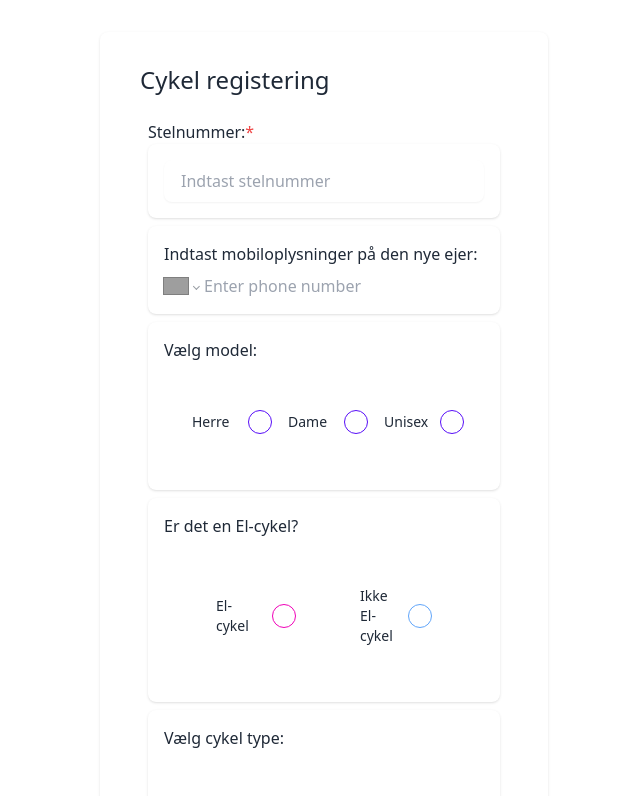
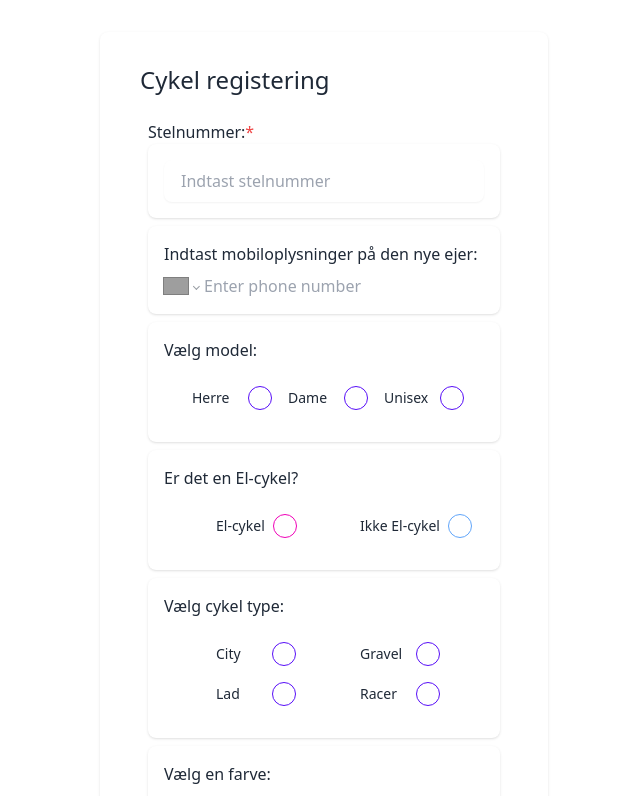
Before and after one commit to Mihusu/myBicycle, a React (Vite) app in the folder site/: page /bicycleregistration in a window 1280 px wide. Shown: the top 796 px of the page, without its empty margins (316-956 px from the left). Built offline with nearby package versions, Linux system fonts and the light colour scheme; grey boxes are pictures that could not be loaded.

Commit message:
Small style corrections to registration

```diff
--- a/site/src/pages/RegistrationOfBikes.jsx
+++ b/site/src/pages/RegistrationOfBikes.jsx
@@ -40,7 +40,7 @@ const BikeRegistration = () => {
 
               <div className=" p-4 bg-white rounded-lg shadow dark:bg-gray-800">
                 <h2 className="mb-2">Vælg model:</h2>
-                <div className="place-items-center grid grid-cols-3 px-4 py-8">
+                <div className="place-items-center grid grid-cols-3 px-4 py-2">
                   <RadioButton
                     labelName={"Herre"}
                     name={"gender"}
@@ -61,7 +61,7 @@ const BikeRegistration = () => {
 
               <div className=" p-4 bg-white rounded-lg shadow dark:bg-gray-800">
                 <h2 className="mb-2">Er det en El-cykel?</h2>
-                <div className="place-items-center grid grid-cols-2 px-4 py-8">
+                <div className="whitespace-nowrap place-items-center grid grid-cols-2 px-4 py-2">
                   <RadioButton
                     labelName={"El-cykel"}
                     name={"electric"}
@@ -76,7 +76,7 @@ const BikeRegistration = () => {
               </div>
               <div className="p-4 bg-white rounded-lg shadow dark:bg-gray-800">
                 <h2 className="mb-2">Vælg cykel type:</h2>
-                <div className="place-items-center grid grid-cols-2 px-4 py-8">
+                <div className="place-items-center grid grid-cols-2 px-4 py-2">
                   <RadioButton
                     labelName={"City"}
                     name={"bike-type"}
```
